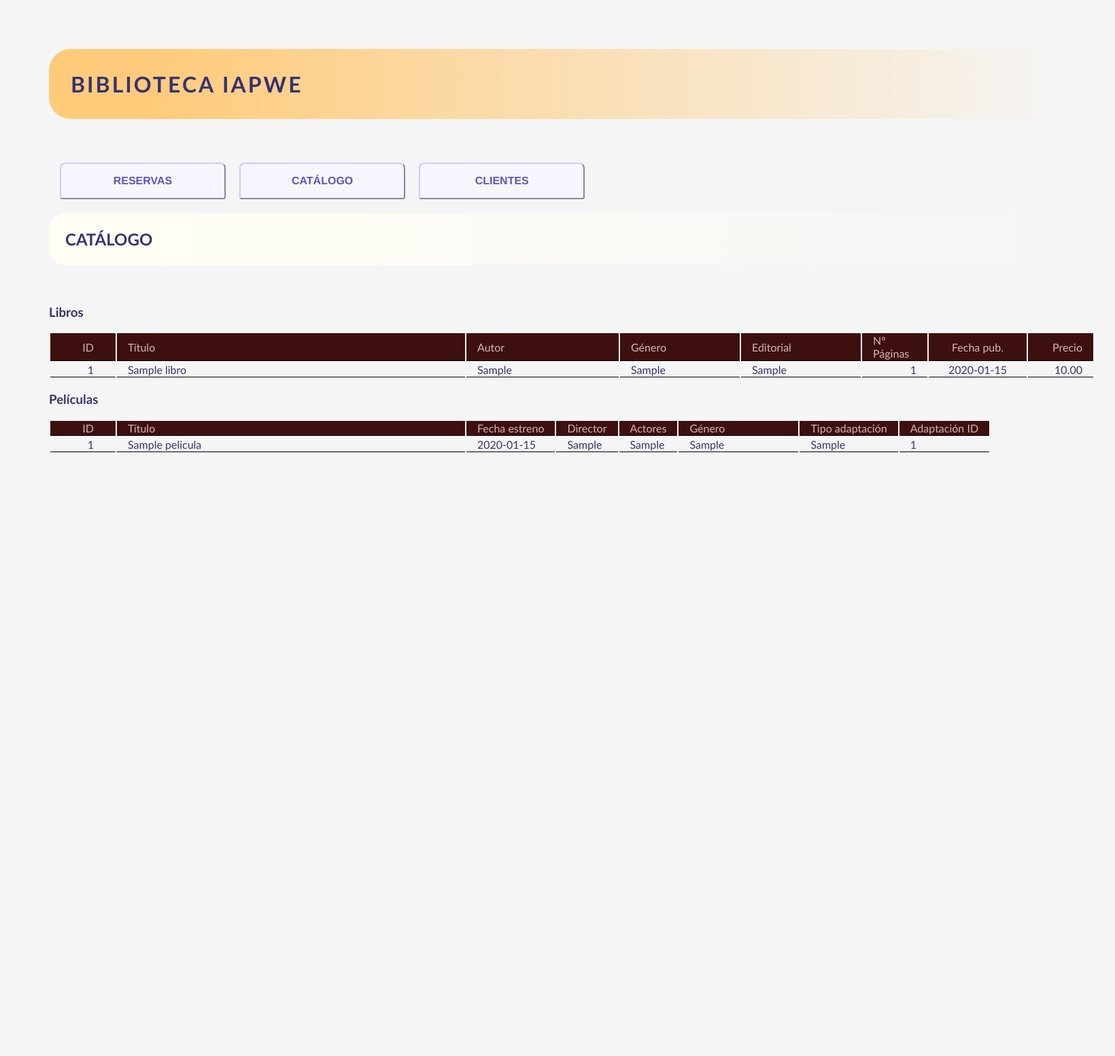
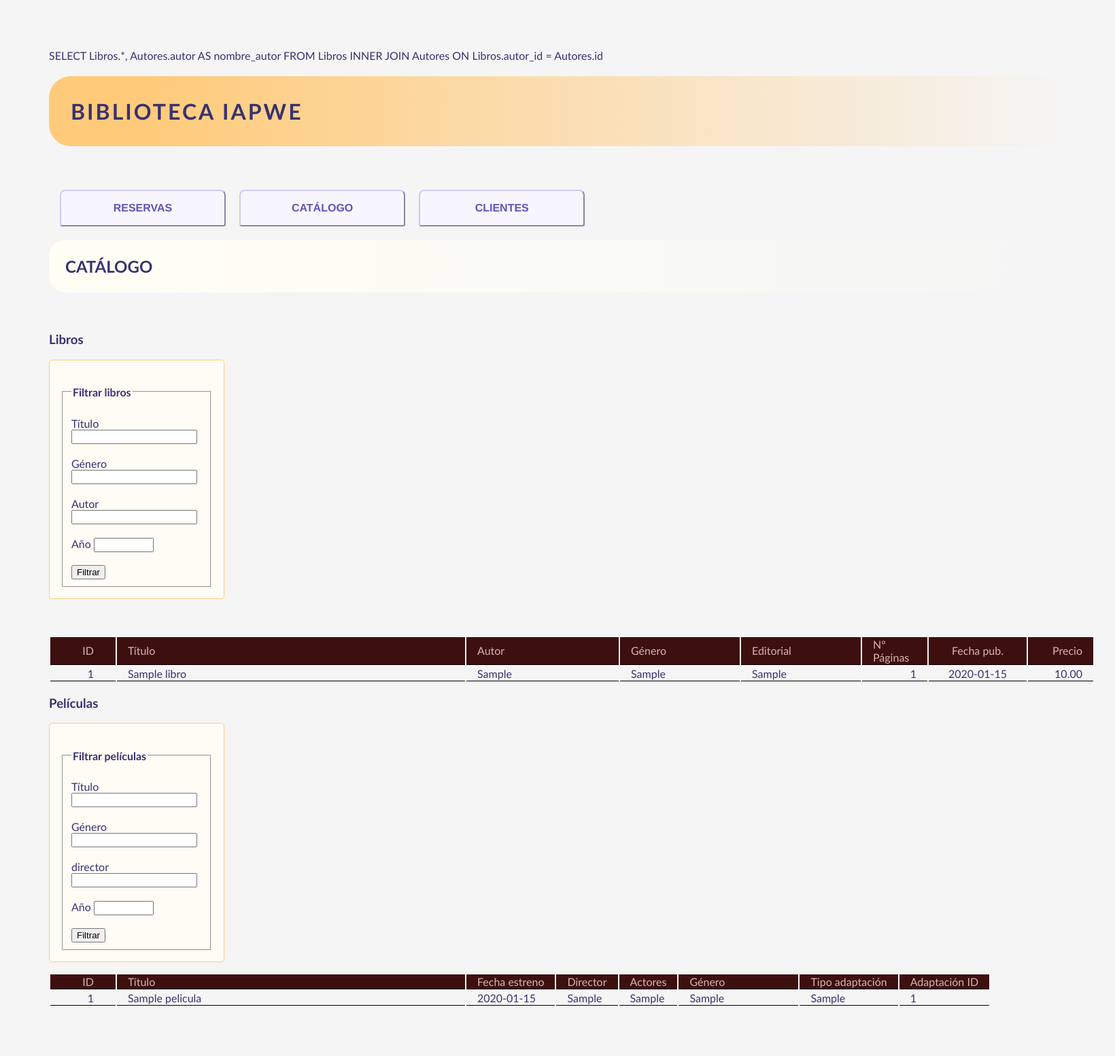
Before and after one commit to dgb-asir1/iapwe-biblioteca, a PHP site: page /catalogo.php in a window 1640 px wide. Shown: the whole page at 68% size. Before the commit the page ends 665 px from the top, so only its background shows below. Run offline with PHP 8.4, Linux system fonts and the light colour scheme; tables that the repository leaves empty hold one stand-in row (values such as "Sample post").

Commit message:
filtrado de libros completo, de peliculas por hacer

```diff
--- a/web_biblioteca/catalogo.php
+++ b/web_biblioteca/catalogo.php
@@ -4,12 +4,41 @@ require "config/conexion.php";
 require "clases/libro.php";
 require "clases/pelicula.php";
 
-$resultado = $conexion->query("
+
+// LISTADO LIBROS
+
+$filtroLibros = "";
+
+if (!empty($_GET['filtrar_libros'])) {
+    if (!empty($_GET['filtro_titulo'])) {
+        $titulo_para_filtrar = $_GET['filtro_titulo'];
+        $filtroLibros = "WHERE Libros.titulo LIKE '%$titulo_para_filtrar%'";
+    }
+    if (!empty($_GET['filtro_genero'])) {
+        $genero_para_filtrar = $_GET['filtro_genero'];
+        $filtroLibros = "WHERE Libros.genero LIKE '%$genero_para_filtrar%'";
+    }
+    if (!empty($_GET['filtro_autor'])) {
+        $autor_para_filtrar = $_GET['filtro_autor'];
+        $filtroLibros = "WHERE Autores.autor LIKE '%$autor_para_filtrar%'";
+    }
+    if (!empty($_GET['filtro_anyo'])) {
+        $anyo_para_filtrar = $_GET['filtro_anyo'];
+        $filtroLibros = "WHERE YEAR(Libros.fecha_publicacion) = '$anyo_para_filtrar'";
+    }
+}
+
+
+
+$consultaLibros = "
     SELECT Libros.*, Autores.autor AS nombre_autor
     FROM Libros
     INNER JOIN Autores
         ON Libros.autor_id = Autores.id
-");
+";
+$consultaLibros .= $filtroLibros;
+echo $consultaLibros;
+$resultado = $conexion->query($consultaLibros);
 $libros = [];
 
 while (true) {
@@ -23,6 +52,7 @@ while (true) {
 }
 
 
+// LISTADO PELICULAS
 $resultado = $conexion->query("SELECT * FROM Peliculas");
 
 $peliculas = [];
@@ -47,17 +77,48 @@ while (true) {
 <br>
 
 <h3>Libros</h3>
+<form action="catalogo.php" method="GET">
+    <fieldset>
+        <legend>
+            <h4>Filtrar libros</h4>
+        </legend>
+        <label for="filtro_titulo">Título </label><input type="text" name="filtro_titulo"></input><br><br>
+        <label for="filtro_genero">Género </label><input type="text" name="filtro_genero"></input><br><br>
+        <label for="filtro_autor">Autor </label><input type="text" name="filtro_autor"></input><br><br>
+        <label for="filtro_anyo">Año </label> <input type="number" name="filtro_anyo" min="-10000" max="3000"></input><br><br>
+        <input type="submit" name="filtrar_libros" value="Filtrar">
+    </fieldset>
+</form>
+
+<br><br>
 <table class="catalogo">
     <thead>
         <tr class="cabecera">
-            <td class="id">ID</td>
-            <td class="titulo">Título</td>
-            <td class="autor">Autor</td>
-            <td class="genero">Género</td>
-            <td class="editorial">Editorial</td>
-            <td class="paginas">Nº Páginas</td>
-            <td class="fecha_pub">Fecha pub.</td>
-            <td class="precio">Precio</td>
+            <td class="id">
+                ID
+            </td>
+            <td class="titulo">
+                Título
+            </td>
+            <td class="autor">
+                Autor
+            </td>
+            <td class="genero">
+                Género
+            </td>
+            <td class="editorial">
+                Editorial
+            </td>
+            <td class="paginas">
+                Nº Páginas
+            </td>
+            <td class="fecha_pub">
+                Fecha pub.
+            </td>
+            <td class="precio">
+                Precio
+            </td>
+
         </tr>
     </thead>
     <?php foreach ($libros as $libro): ?>
@@ -91,6 +152,18 @@ while (true) {
 </table>
 
 <h3>Películas</h3>
+<form action="catalogo.php" method="GET">
+    <fieldset>
+        <legend>
+            <h4>Filtrar películas</h4>
+        </legend>
+        <label for="filtro_titulo">Título </label><input type="text" name="filtro_titulo"></input><br><br>
+        <label for="filtro_genero">Género </label><input type="text" name="filtro_genero"></input><br><br>
+        <label for="filtro_director">director </label><input type="text" name="filtro_director"></input><br><br>
+        <label for="filtro_anyo">Año </label> <input type="number" name="filtro_anyo" min="-10000" max="3000"></input><br><br>
+        <input type="submit" name="filtrar_peliculas" value="Filtrar">
+    </fieldset>
+</form>
 <table class="catalogo">
     <thead>
         <tr class="cabecera">
--- a/web_biblioteca/css/styles.css
+++ b/web_biblioteca/css/styles.css
@@ -47,7 +47,7 @@ form {
     border: 1px solid #FFCB7B;
     padding: 1em;
     display: block;
-    max-width: 10em;
+    max-width: 14em;
     border-radius: 0.3em;
 }
 
```
